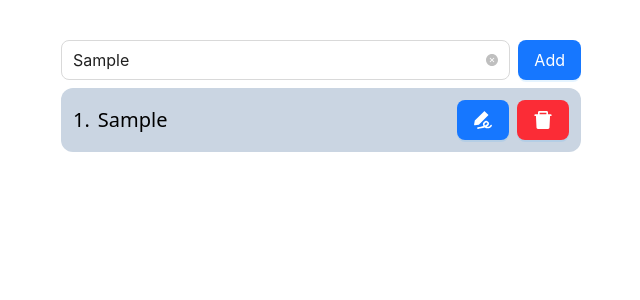
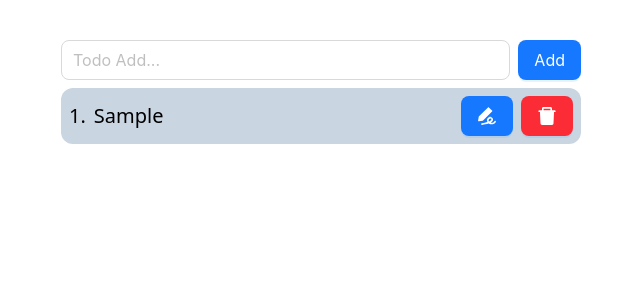
Before and after one commit to HumbleBoyy/ReduxCrud, a React (Vite) app: page / in a window 1280 px wide. Both pictures are taken after typing "Sample" into the empty fields and a click on the button "Add". Shown: the top 300 px of the page, without its empty margins (319-959 px from the left). Built offline with nearby package versions, Linux system fonts and the light colour scheme.

Commit message:
New Commit

```diff
--- a/src/Components/TodoItem.jsx
+++ b/src/Components/TodoItem.jsx
@@ -3,14 +3,14 @@ import { DeleteFilled, SignatureFilled } from '@ant-design/icons'
 import { Button } from 'antd'
 const TodoItem = ({item, index}) => {
   return (
-    <li className='flex justify-between w-full bg-slate-300 mt-2 p-3 rounded-xl'>
-      <div className='flex  items-center gap-2'>
+    <li className='flex justify-between w-full  bg-slate-300 mt-2 p-2 rounded-xl'>
+      <div className='flex items-center gap-2'>
          <span className='text-[20px]'>{index + 1}.</span>
-         <h2 className='text-[20px]'>{item.value}</h2>
+         <p className='text-[20px]'>{item.value}</p>
       </div>
       <div className='flex items-center gap-2'>
         <Button size='large' type='primary' className='!text-[20px]'><SignatureFilled/></Button>
-        <Button size='large' type='primary' className='!text-[20px] !bg-red-500'><DeleteFilled/></Button>
+        <Button  size='large' type='primary' className='!text-[20px] !bg-red-500'><DeleteFilled/></Button>
       </div>
     </li>
   )
--- a/src/modules/TodoAdd.jsx
+++ b/src/modules/TodoAdd.jsx
@@ -14,7 +14,8 @@ const TodoAdd = () => {
         value: inputValue
        }
 
-    dispatch({type:ACTIONS.ADD_TODO, payload:data})
+      dispatch({type:ACTIONS.ADD_TODO, payload:data})
+      setInputValue(null)
     }
 
     localStorage.setItem('todos', JSON.stringify(todos))
```
